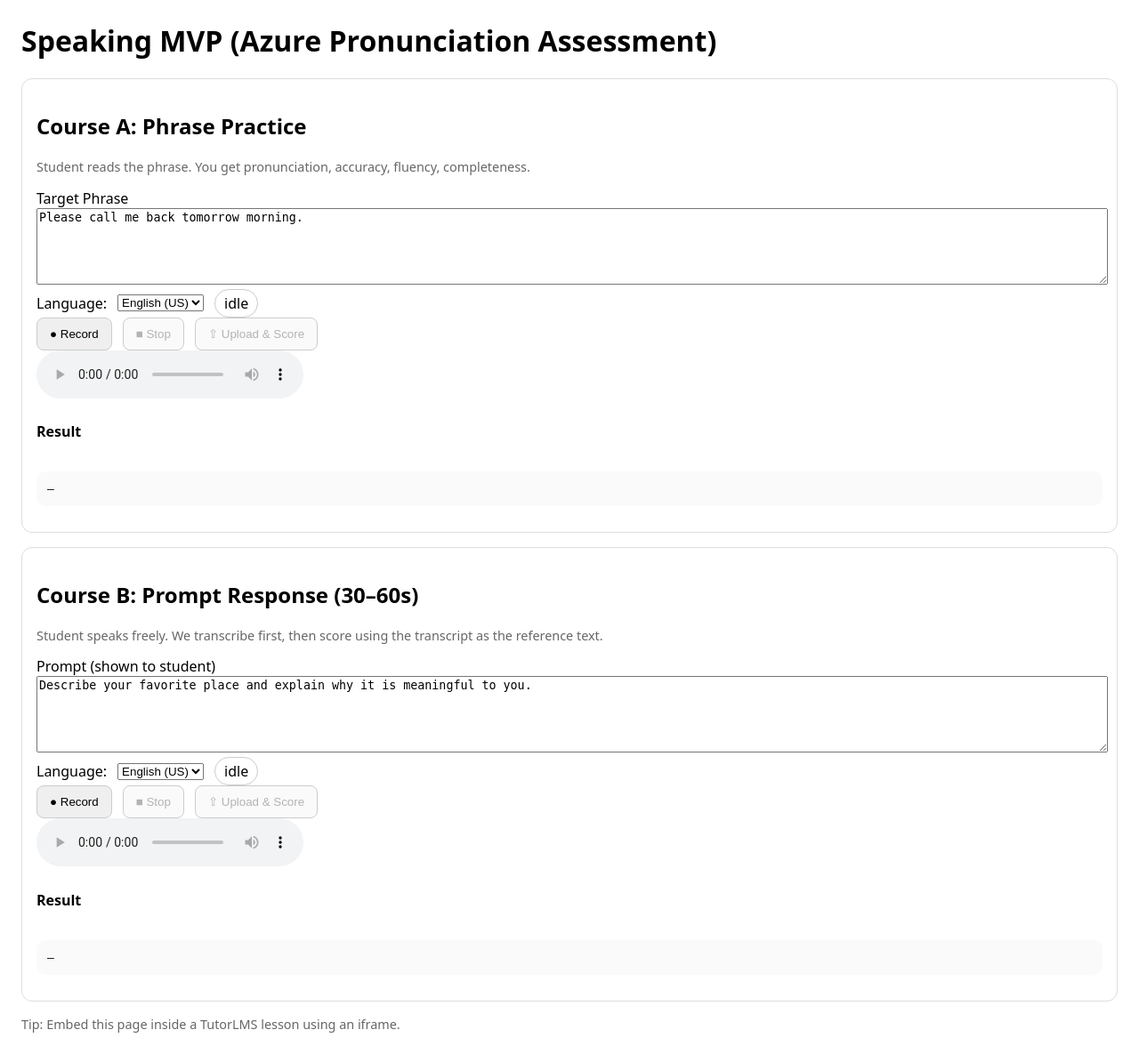
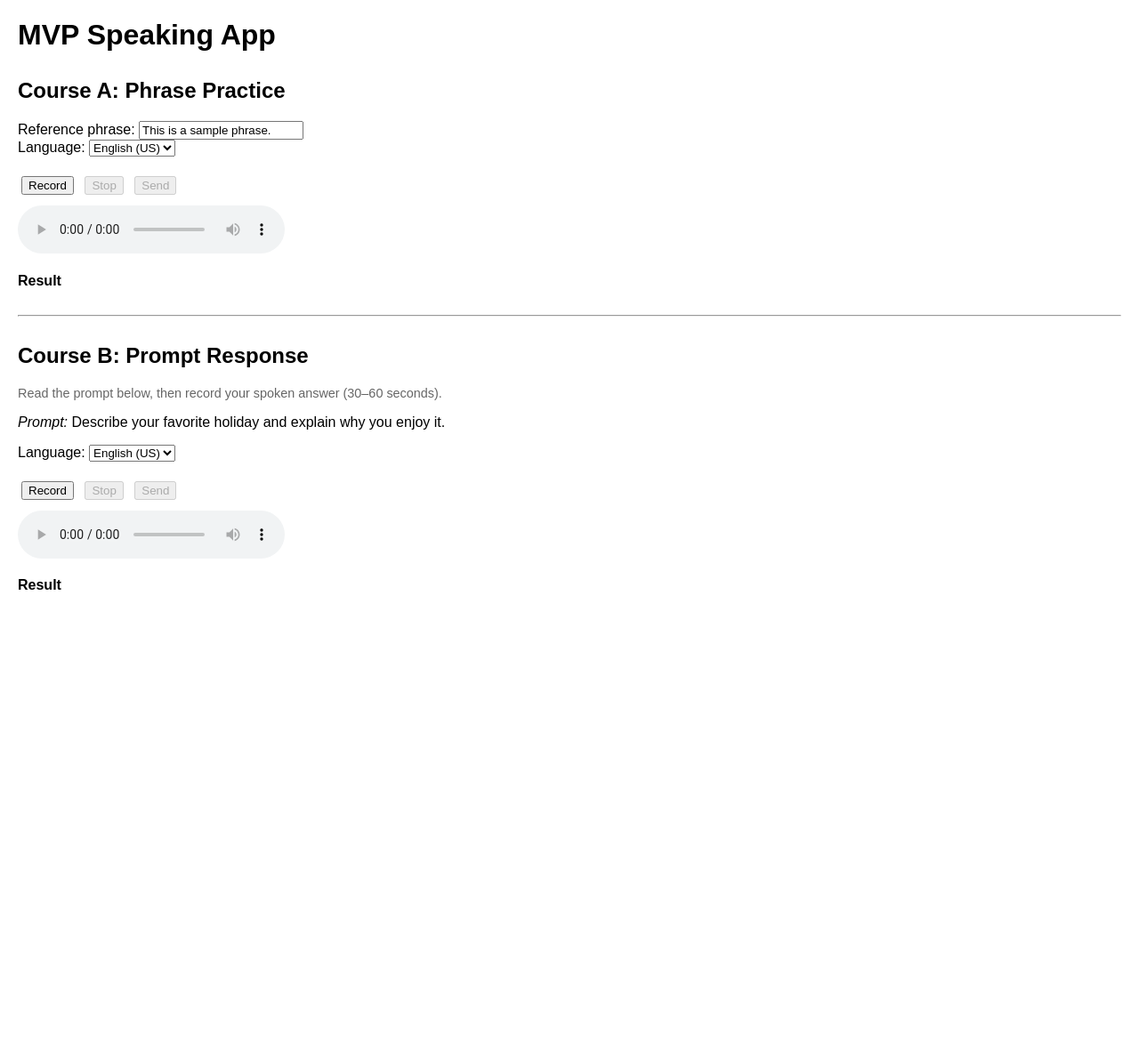
Before and after one commit to tokyo007/mvp-speaking-app, a Flask app: page / in a window 1280 px wide. Shown: the whole page at 89% size. After the commit the page ends 663 px from the top, so only its background shows below. Run offline with Flask 3, Linux system fonts and the light colour scheme; some libraries are stand-ins or nearby versions.

Commit message:
Update index.html

```diff
--- a/templates/index.html
+++ b/templates/index.html
@@ -1,87 +1,78 @@
 <!DOCTYPE html>
 <html lang="en">
 <head>
-  <meta charset="UTF-8" />
-  <meta name="viewport" content="width=device-width, initial-scale=1.0"/>
+  <meta charset="UTF-8">
   <title>MVP Speaking App</title>
   <style>
-    body { font-family: system-ui, -apple-system, Segoe UI, Roboto, Arial, sans-serif; margin: 24px; }
-    .card { border: 1px solid #ddd; border-radius: 12px; padding: 16px; margin-bottom: 16px; }
-    button { padding: 10px 14px; border-radius: 8px; border: 1px solid #ccc; cursor: pointer; }
-    .row { display: flex; gap: 12px; align-items: center; flex-wrap: wrap; }
-    .muted { color: #666; font-size: 0.9rem; }
-    textarea { width: 100%; min-height: 80px; }
-    pre { background: #fafafa; padding: 12px; border-radius: 10px; overflow: auto; }
-    .badge { display:inline-block; padding: 4px 10px; border-radius: 9999px; border:1px solid #ccc; }
+    body { font-family: Arial, sans-serif; margin: 20px; }
+    h2 { margin-top: 30px; }
+    button { margin: 4px; }
+    audio { display: block; margin-top: 8px; }
+    .muted { color: #666; font-size: 0.9em; }
+    .row { display: flex; align-items: center; gap: 6px; flex-wrap: wrap; }
+    .badge { display: inline-block; padding: 4px 10px; border-radius: 9999px; border:1px solid #ccc; font-size: 0.9em; }
     .badge.good { border-color:#2e7d32; }
     .badge.warn { border-color:#f9a825; }
     .badge.bad  { border-color:#c62828; }
-    .table { border-collapse: collapse; width: 100%; }
-    .table th, .table td { border: 1px solid #e5e7eb; padding: 8px; text-align: left; }
+    .table { border-collapse: collapse; width: 100%; margin-top: 8px; }
+    .table th, .table td { border: 1px solid #e5e7eb; padding: 6px; text-align: left; }
     .word-bad { background: #fff3f3; }
-
   </style>
 </head>
 <body>
-  <h1>Speaking MVP (Azure Pronunciation Assessment)</h1>
 
-  <div class="card">
+  <h1>MVP Speaking App</h1>
+
+  <!-- ====== Course A: Phrase Practice ====== -->
   <h2>Course A: Phrase Practice</h2>
-    <p class="muted">Student reads the phrase. You get pronunciation, accuracy, fluency, completeness.</p>
-    <label>Target Phrase</label>
-    <textarea id="phrase">Please call me back tomorrow morning.</textarea>
-    <div class="row">
-      <label>Language:</label>
+  <label for="phrase">Reference phrase:</label>
+  <input type="text" id="phrase" value="This is a sample phrase.">
+  <br>
+  <label for="lang1">Language:</label>
   <select id="lang1">
-        <option value="en-US" selected>English (US)</option>
+    <option value="en-US">English (US)</option>
     <option value="en-GB">English (UK)</option>
   </select>
-      <span class="badge" id="status1">idle</span>
-    </div>
-    <div class="row">
-      <button id="rec1">● Record</button>
-      <button id="stop1" disabled>■ Stop</button>
-      <button id="send1" disabled>⇧ Upload & Score</button>
-    </div>
+  <br><br>
+
+  <button id="rec1">Record</button>
+  <button id="stop1" disabled>Stop</button>
+  <button id="send1" disabled>Send</button>
+  <span id="status1" class="muted"></span>
   <audio id="audio1" controls></audio>
+
   <h4>Result</h4>
-    <div class="row" id="scores1" style="gap:8px; flex-wrap:wrap;"></div>
-    <div id="recognized1" class="muted" style="margin-top:8px;"></div>
-    <div id="words1" style="margin-top:12px;"></div>
+  <div id="scores1" class="row"></div>
+  <div id="recognized1" class="muted"></div>
+  <div id="words1"></div>
 
-    <pre id="result1">—</pre>
-  </div>
+  <hr>
 
-  <div class="card">
-    <h2>Course B: Prompt Response (30–60s)</h2>
-    <p class="muted">Student speaks freely. We transcribe first, then score using the transcript as the reference text.</p>
-    <label>Prompt (shown to student)</label>
-    <textarea id="prompt">Describe your favorite place and explain why it is meaningful to you.</textarea>
-    <div class="row">
-      <label>Language:</label>
+  <!-- ====== Course B: Prompt Response ====== -->
+  <h2>Course B: Prompt Response</h2>
+  <p class="muted">Read the prompt below, then record your spoken answer (30–60 seconds).</p>
+  <p><em>Prompt:</em> Describe your favorite holiday and explain why you enjoy it.</p>
+  <label for="lang2">Language:</label>
   <select id="lang2">
-        <option value="en-US" selected>English (US)</option>
+    <option value="en-US">English (US)</option>
     <option value="en-GB">English (UK)</option>
   </select>
-      <span class="badge" id="status2">idle</span>
-    </div>
-    <div class="row">
-      <button id="rec2">● Record</button>
-      <button id="stop2" disabled>■ Stop</button>
-      <button id="send2" disabled>⇧ Upload & Score</button>
-    </div>
+  <br><br>
+
+  <button id="rec2">Record</button>
+  <button id="stop2" disabled>Stop</button>
+  <button id="send2" disabled>Send</button>
+  <span id="status2" class="muted"></span>
   <audio id="audio2" controls></audio>
+
   <h4>Result</h4>
-    <div class="row" id="scores2" style="gap:8px; flex-wrap:wrap;"></div>
-    <div id="recognized2" class="muted" style="margin-top:8px;"></div>
-    <div id="transcript2" class="muted" style="margin-top:8px;"></div>
-    <div id="words2" style="margin-top:12px;"></div>
+  <div id="scores2" class="row"></div>
+  <div id="recognized2" class="muted"></div>
+  <div id="transcript2" class="muted"></div>
+  <div id="words2"></div>
 
-    <pre id="result2">—</pre>
-  </div>
+  <!-- JS -->
+  <script src="{{ url_for('static', filename='recorder.js') }}"></script>
 
-  <p class="muted">Tip: Embed this page inside a TutorLMS lesson using an iframe.</p>
-
-  <script src="/static/recorder.js"></script>
 </body>
 </html>
```
Lines whose indentation alone changed are shown as unchanged.
